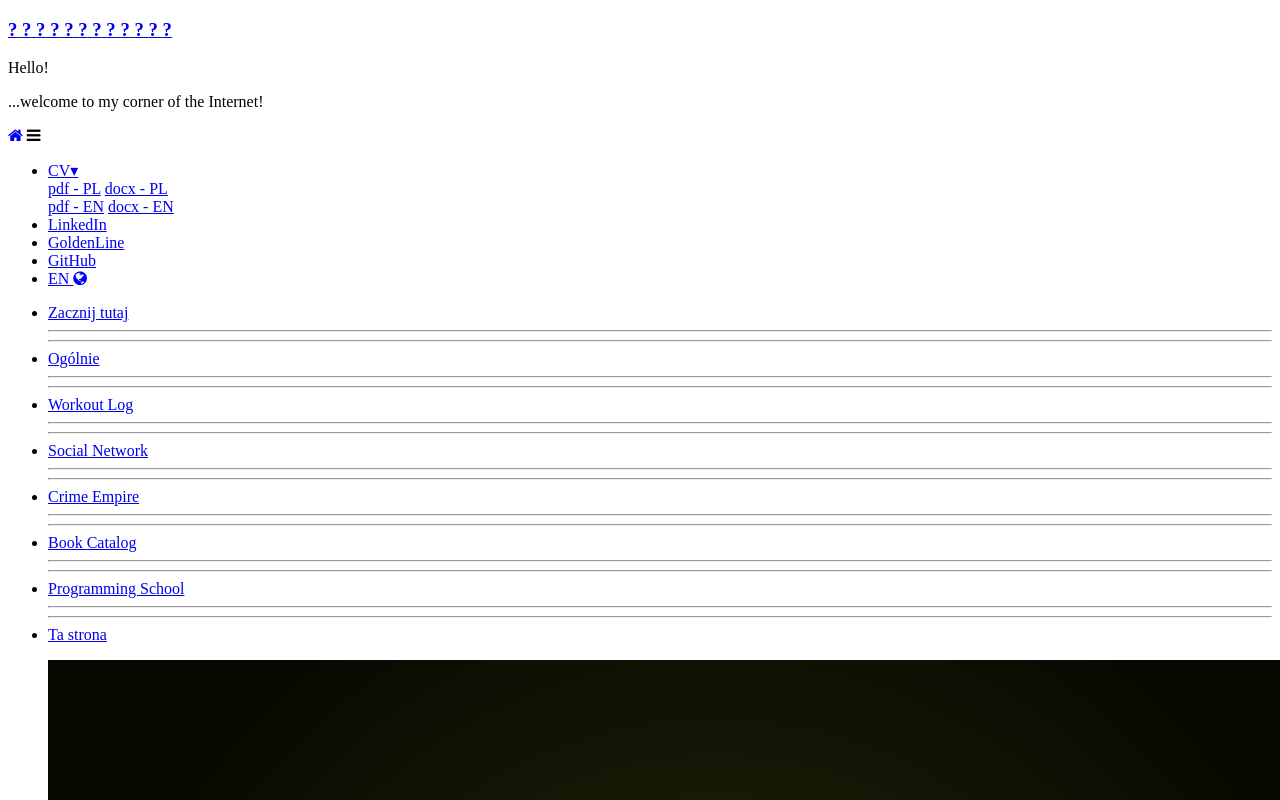
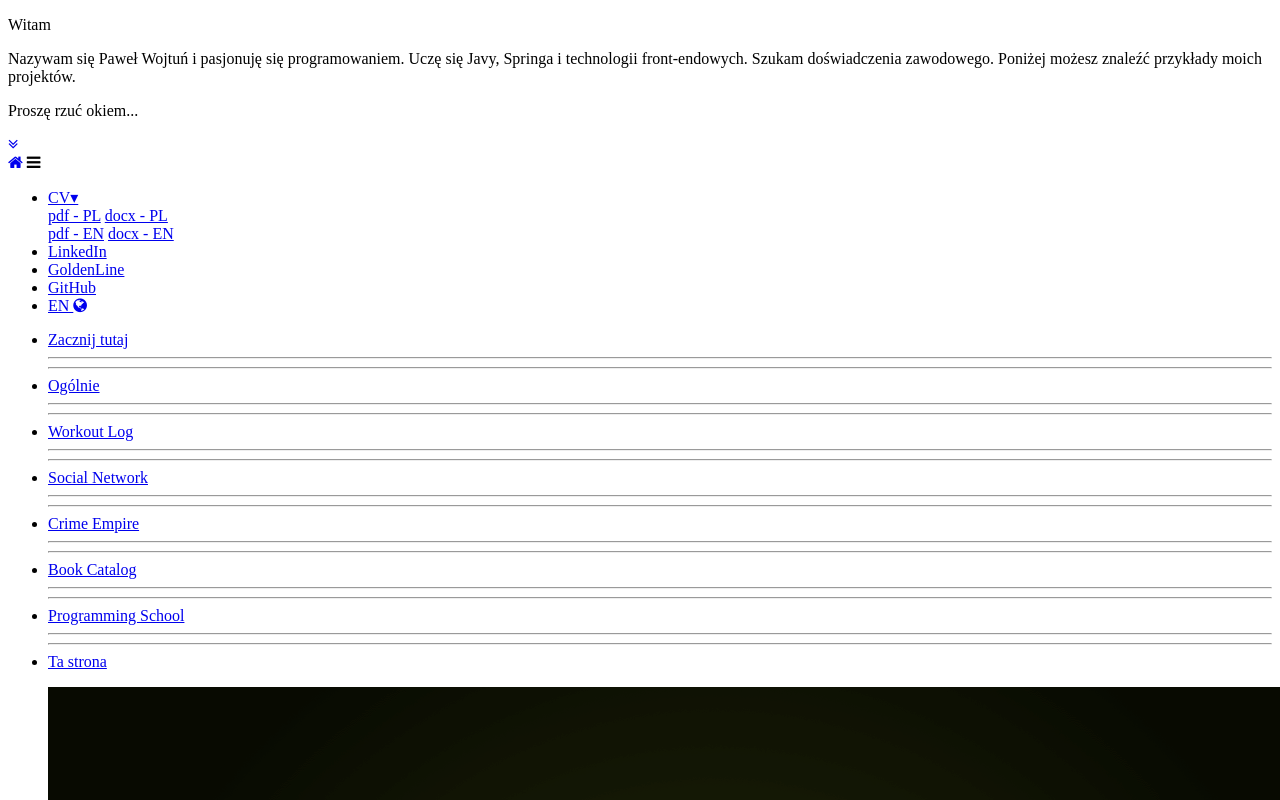
Before and after one commit to panpawelw/website, a website: page index_pl.html in a window 1280 px wide. Shown: the top 800 px of the page. Drawn offline with Linux system fonts and the light colour scheme; a web font is replaced by a local one.

Commit message:
Update Polish version

```diff
--- a/index_pl.html
+++ b/index_pl.html
@@ -22,30 +22,19 @@
 <!-- Jumbotron-->
 <div class="jumbotron">
     <div class="container">
-        <div id="jumbotron" class="my-shadow">
-            <div id="jumbotron-content">
-                <div id="magic-button-wrapper">
-                    <a class="magic-button shaky"
-                       href="javascript:openCurtain('aboutPageCurtain');">
-                        <h3>
-                            <span class="char-1 char">?</span>
-                            <span class="char-2 char">?</span>
-                            <span class="char-3 char">?</span>
-                            <span class="char-4 char">?</span>
-                            <span class="char-5 char">?</span>
-                            <span class="char-6 char">?</span>
-                            <span class="char-7 char">?</span>
-                            <span class="char-8 char">?</span>
-                            <span class="char-9 char">?</span>
-                            <span class="char-10 char">?</span>
-                            <span class="char-11 char">?</span>
-                            <span class="char-12 char">?</span>
-                        </h3>
-                    </a>
-                </div>
-                <span id="website-title">Hello!</span>
-            </div>
-            <p id="website-slogan">...welcome to my corner of the Internet!</p>
+        <div id="jumbotron-greeting">
+            <p>Witam</p>
+        </div>
+        <div id="jumbotron-about-me">
+            <p id="jumbotron-about-me-text">Nazywam się Paweł Wojtuń i pasjonuję się
+                programowaniem. Uczę się Javy, Springa i technologii front-endowych. Szukam
+                doświadczenia zawodowego. Poniżej możesz znaleźć przykłady moich projektów.</p>
+        </div>
+        <div id="jumbotron-scroll-down-text">
+            <p>Proszę rzuć okiem...</p>
+        </div>
+        <div id="jumbotron-scroll-down-link">
+            <a class="anchor" href="#start-here"><i class="fa fa-angle-double-down"></i></a>
         </div>
     </div>
 </div>
```
Also changed, not shown: index.html (+1 -4 lines).
